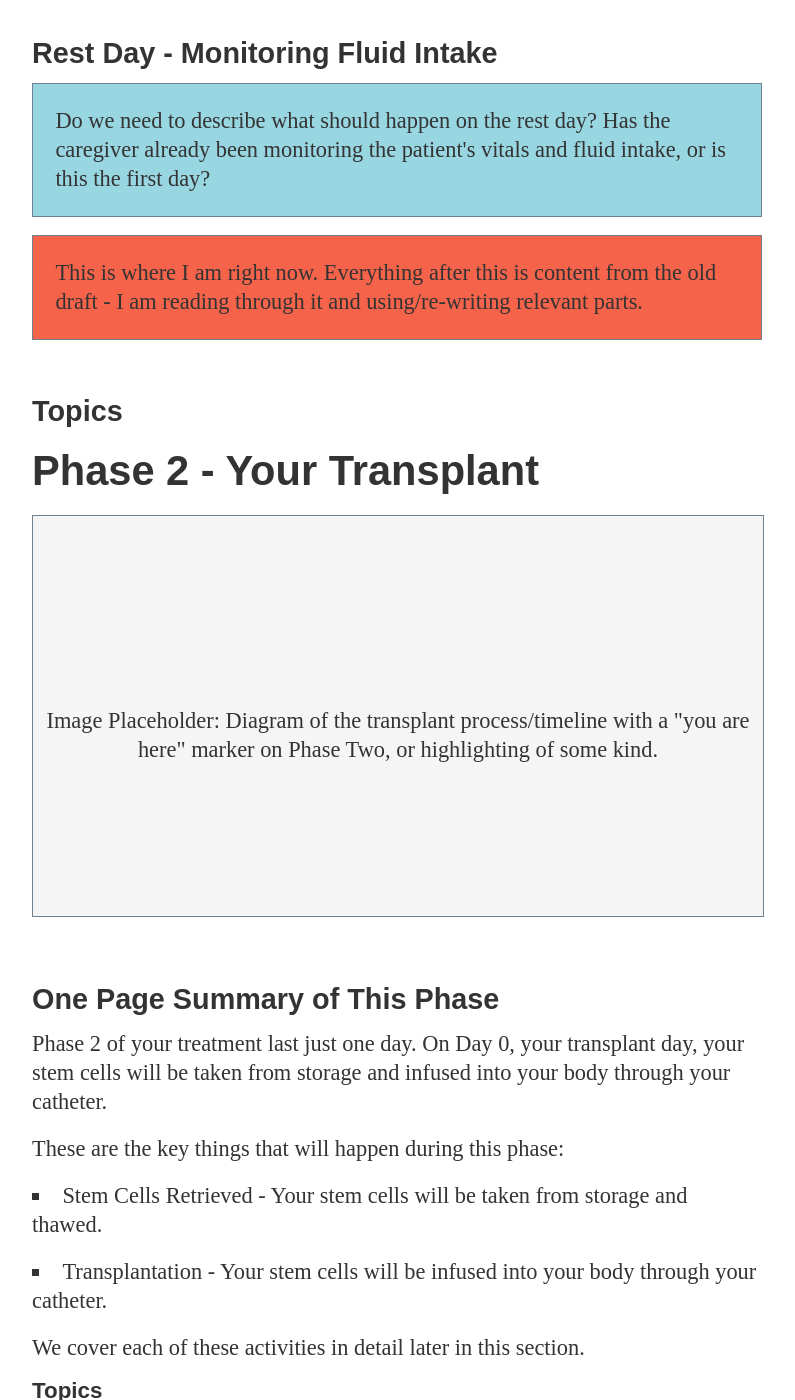
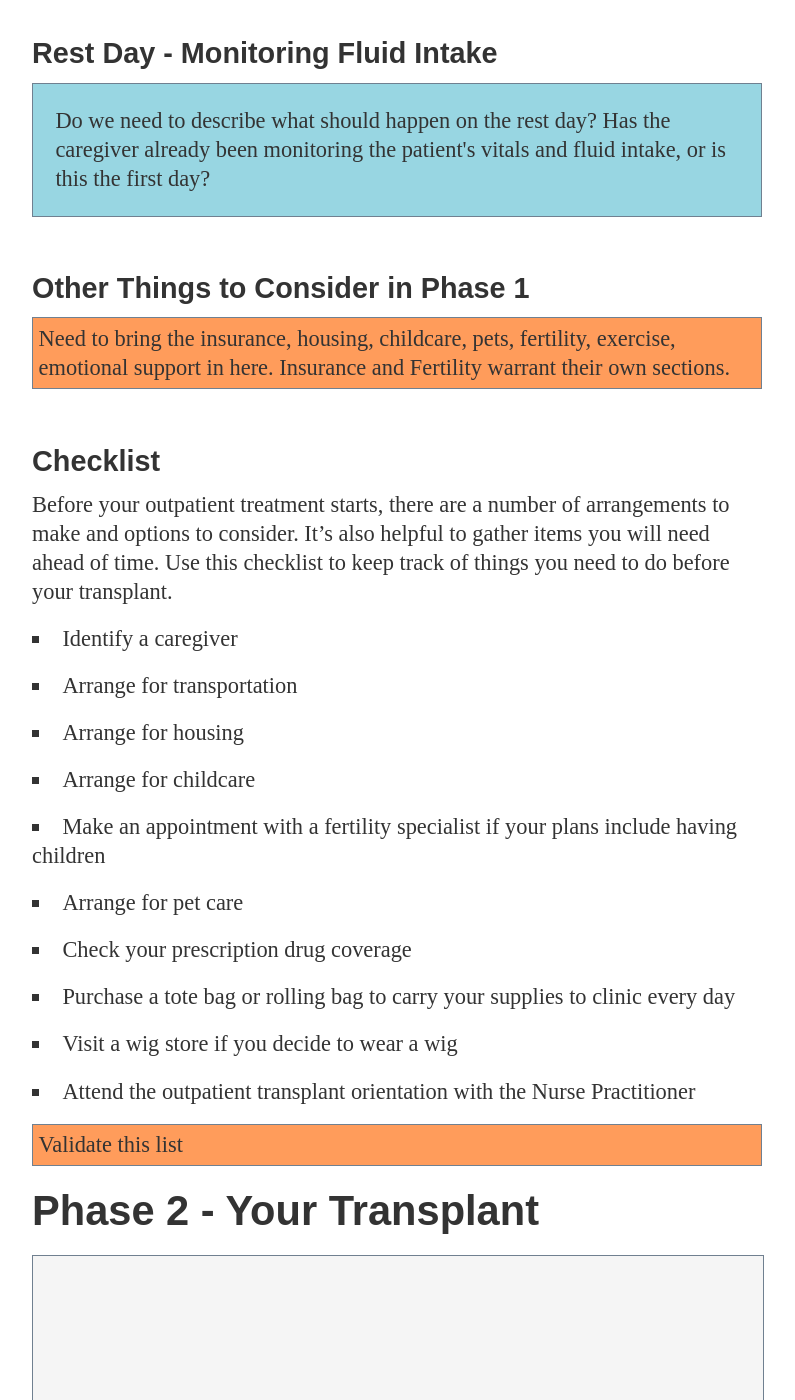
Before and after one commit to mskccpatiented/contentaudit, a Jekyll site: the page built from _posts/2012-11-19-auto-bmt-outpatient-guide-hybrid.md, in a window 1280 px wide and 1400 px high, scrolled down 25196 px. Shown: the whole window, without its empty margins (128-923 px from the left). Built offline with Jekyll 4.4.1, drawn with Linux system fonts in a browser that asks for light colours; Markdown is read by kramdown in place of the engine named in the settings; some of the changed text lies outside the part shown.

```diff
--- a/_posts/2012-11-19-auto-bmt-outpatient-guide-hybrid.md
+++ b/_posts/2012-11-19-auto-bmt-outpatient-guide-hybrid.md
@@ -431,10 +431,24 @@ Tell your transplant team if something is bothering you or doesn't seem right, e
 ### Rest Day - Monitoring Fluid Intake
 <p class="question">Do we need to describe what should happen on the rest day? Has the caregiver already been monitoring the patient's vitals and fluid intake, or is this the first day?</p>
 
-<p class="dmz">This is where I am right now. Everything after this is content from the old draft - I am reading through it and using/re-writing relevant parts.</p>
+### Other Things to Consider in Phase 1
+<p class="outstanding">Need to bring the insurance, housing, childcare, pets, fertility, exercise, emotional support in here. Insurance and Fertility warrant their own sections.</p>
 
-### Topics
+### Checklist
+Before your outpatient treatment starts, there are a number of arrangements to make and options to consider. It's also helpful to gather items you will need ahead of time. Use this checklist to keep track of things you need to do before your transplant.
 
+* Identify a caregiver
+* Arrange for transportation
+* Arrange for housing
+* Arrange for childcare
+* Make an appointment with a fertility specialist if your plans include having children
+* Arrange for pet care
+* Check your prescription drug coverage
+* Purchase a tote bag or rolling bag to carry your supplies to clinic every day
+* Visit a wig store if you decide to wear a wig
+* Attend the outpatient transplant orientation with the Nurse Practitioner
+
+<p class="outstanding">Validate this list</p>
 
 ## Phase 2 - Your Transplant
 <div class="image-placeholder"><p>Image Placeholder: Diagram of the transplant process/timeline with a "you are here" marker on Phase Two, or highlighting of some kind.</p></div>
@@ -455,7 +469,7 @@ It's also important that you know about these topics during this phase:
 * Topic 1
 
 We cover each of these topics in detail later in this section.
-
+<p class="dmz">This is where I am right now. Everything after this is content from the old draft - I am reading through it and using/re-writing relevant parts.</p>
 #### Actions - Things You Need to Do
 At the end of this chapter you'll find a list of things we need you to do during this phase of your treatment. Read this section in full then start to work your way through this list of actions.
 
```
Also changed, not shown: other parts of _posts/2012-11-19-auto-bmt-outpatient-guide-hybrid.md (+1 -14 lines), 1 other file.
